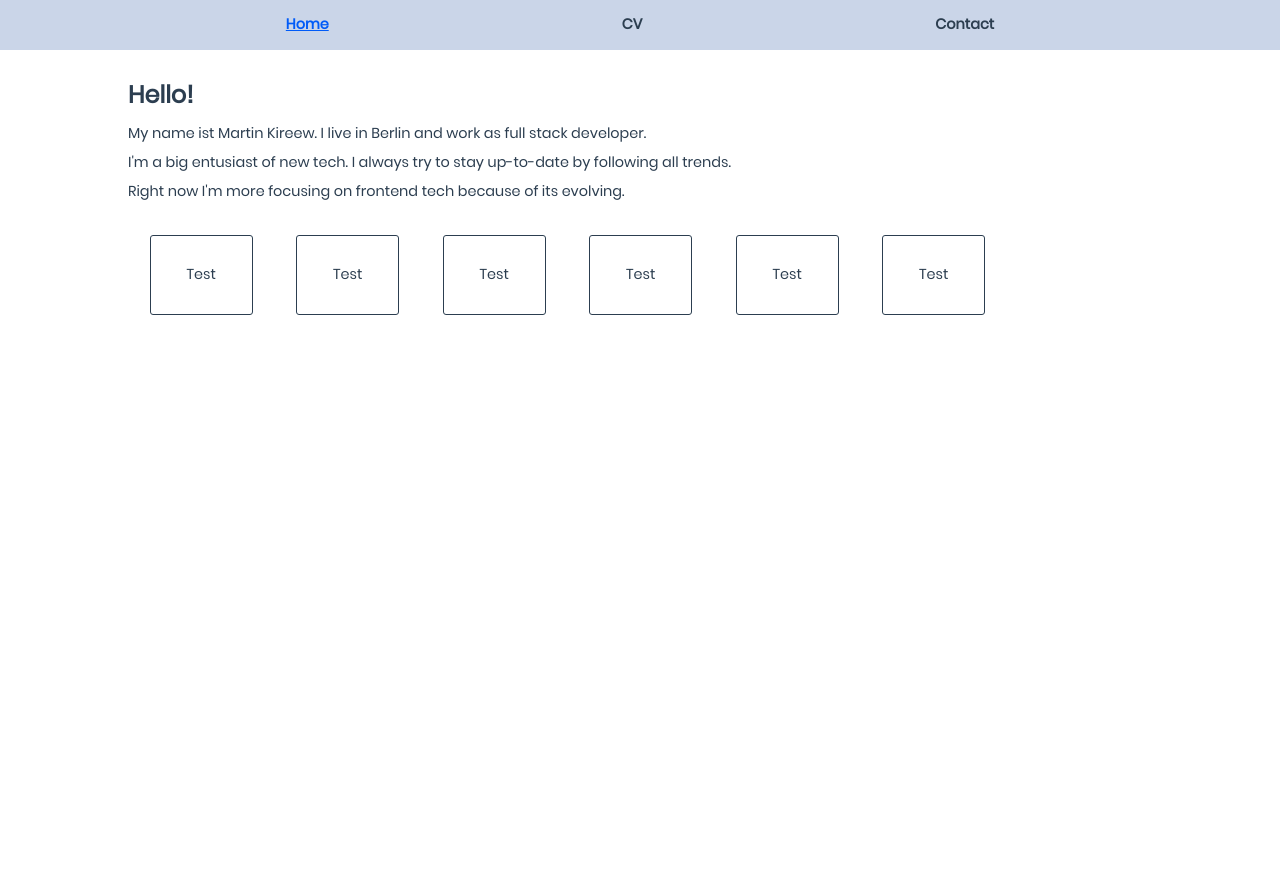
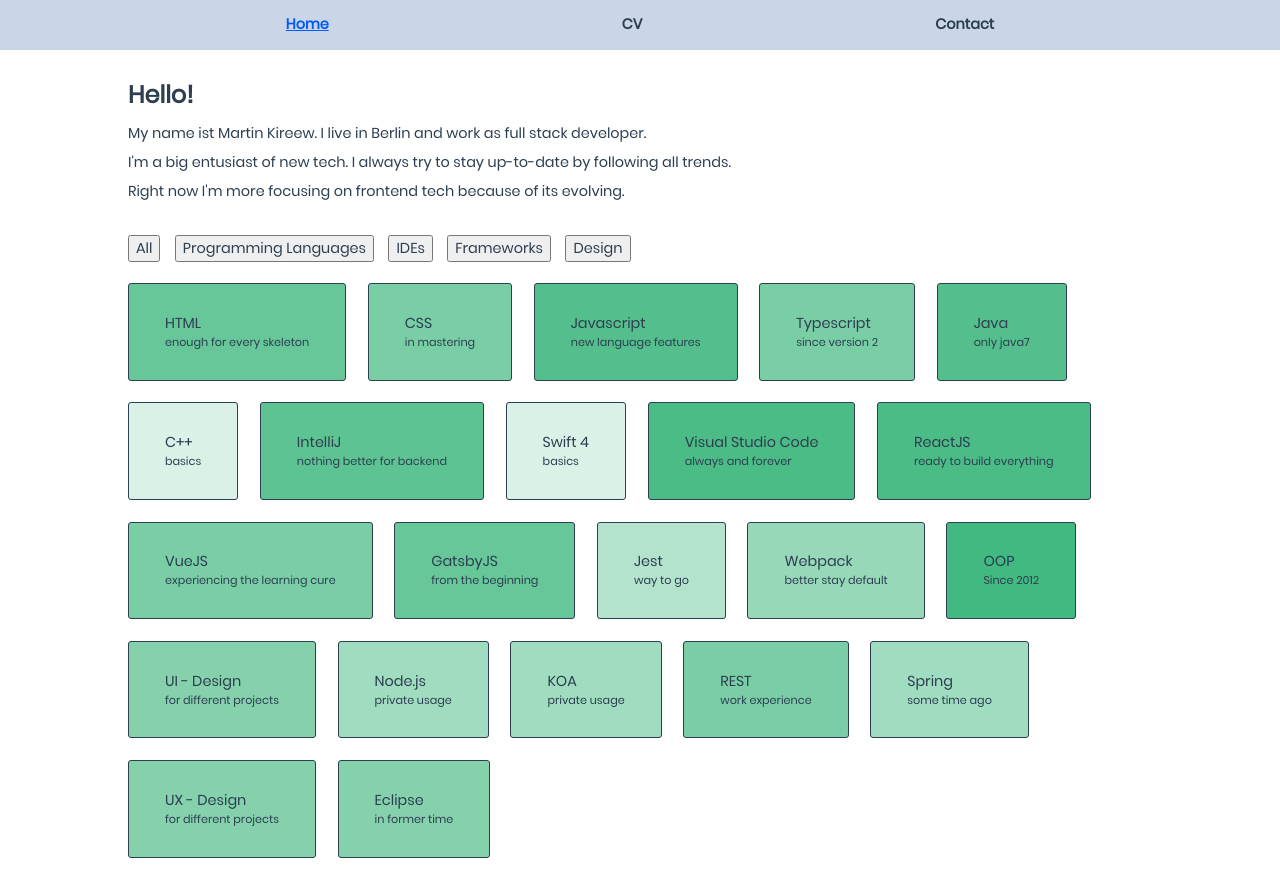
Before and after one commit to makiri1993/my-website, a Vue app: page / in a window 1280 px wide. Before the commit the page ends 800 px from the top, so only its background shows below. Built offline with nearby package versions, Linux system fonts and the light colour scheme; the HTML template or start-up script is replaced by a standard one.

Commit message:
page transition and skills

```diff
--- a/src/App.vue
+++ b/src/App.vue
@@ -6,7 +6,9 @@
       <router-link class="mx-1" to="/test">Contact</router-link>
     </Nav>
     <div class="container">
-      <router-view/>
+      <transition name="fade">
+        <router-view/>
+      </transition>
     </div>
   </div>
 </template>
@@ -24,6 +26,18 @@
 </script>
 
 <style>
+.fade-enter-active,
+.fade-leave-active {
+  transition-duration: 0.3s;
+  transition-property: opacity;
+  transition-timing-function: ease-in-out;
+}
+
+.fade-enter,
+.fade-leave-active {
+  opacity: 0;
+}
+
 @font-face {
   font-family: 'Poppins';
   font-style: normal;
@@ -32,6 +46,7 @@
 }
 :root {
   --color-black: #2c3e50;
+  --color-green: #42b983;
   --color-active-link: #005bf8;
   --color-navbar: #cad5e8;
 
@@ -42,6 +57,7 @@
   --large-space: 2rem;
   --extra-large-space: 2.5rem;
 
+  --smaller-font-size: 1.4vh;
   --standard-font-size: 1.8vh;
   --bigger-font-size: 2.2vh;
   --h1-font-size: 3vh;
@@ -51,6 +67,7 @@
   --standard-border-radius: 3px;
   --max-width: 80vw;
 }
+
 * {
   margin: 0;
   font-family: 'Poppins', Helvetica, Arial, sans-serif;
--- a/src/components/Introduction.vue
+++ b/src/components/Introduction.vue
@@ -23,9 +23,7 @@
 import { Prop } from 'vue-property-decorator'
 
 @Component
-export default class Introduction extends Vue {
-  @Prop() private testMessage: string = 'Hello World'
-}
+export default class Introduction extends Vue {}
 </script>
 <style scoped>
 .container {
--- a/src/components/Skills/SkillElement.vue
+++ b/src/components/Skills/SkillElement.vue
@@ -1,15 +1,33 @@
 <template>
-  <div class="skill-element mx-3 py-4 px-5" :style="skill.level">{{skill.name}}</div>
+  <div
+    class="skill-element mr-3 mb-3 py-4 px-5"
+    :style="getLevel"
+    data-aos="zoom-in"
+    :data-aos-delay="delay"
+  >
+    <p>{{skill.name}}</p>
+    <p class="description">{{skill.description}}</p>
+  </div>
 </template>
 <script lang="ts">
 import Vue from 'vue'
 import Component from 'vue-class-component'
 import { Prop } from 'vue-property-decorator'
+import { Properties } from 'csstype'
 import { SkillsData } from '@/components/Skills/Skills.vue'
 
 @Component
 export default class SkillElement extends Vue {
   @Prop() private skill!: SkillsData
+  private delay: number = 0
+
+  private created() {
+    this.delay = this.skill.level * 30
+  }
+
+  private get getLevel(): Properties {
+    return { backgroundColor: `rgb(66,185,128,${this.skill.level / 100})` }
+  }
 }
 </script>
 <style scoped>
@@ -17,5 +35,11 @@
   display: block;
   border-radius: var(--standard-border-radius);
   border: var(--standard-border);
+  background-color: var(--color-green);
+  text-align: left;
+}
+
+.description {
+  font-size: var(--smaller-font-size);
 }
 </style>
--- a/src/components/Skills/Skills.vue
+++ b/src/components/Skills/Skills.vue
@@ -1,6 +1,20 @@
 <template>
-  <div class="skill-container">
-    <SkillElement v-for="(el,index) in skills" :key="index" :skill="el"/>
+  <div class="skills-container">
+    <div class="category-buttons-container mb-3">
+      <button class="mr-2" @click="handleCategories('all')">All</button>
+      <button class="mr-2" @click="handleCategories('programming')">Programming Languages</button>
+      <button class="mr-2" @click="handleCategories('ide')">IDEs</button>
+      <button class="mr-2" @click="handleCategories('framework')">Frameworks</button>
+      <button class="mr-2" @click="handleCategories('design')">Design</button>
+    </div>
+    <div class="skill-container">
+      <SkillElement
+        v-for="(el,index) in skills"
+        :key="index"
+        :skill="el"
+        v-show="getShowForCategory(el.category)"
+      />
+    </div>
   </div>
 </template>
 <script lang="ts">
@@ -9,15 +23,19 @@
 import SkillElement from '@/components/Skills/SkillElement.vue'
 import { Prop } from 'vue-property-decorator'
 
-export enum SKillLevel {
-  BEGINNER = '',
-  INTERMEDIATE = '',
-  HOBBY = '',
+export enum Category {
+  ALL = 'all',
+  PROGRAMMING = 'programming',
+  IDE = 'ide',
+  FRAMEWORK = 'framework',
+  DESIGN = 'design',
 }
 
 export interface SkillsData {
   name: string
-  level: SKillLevel
+  description: string
+  level: number
+  category: Category
 }
 
 @Component({
@@ -27,12 +45,77 @@
 })
 export default class Skills extends Vue {
   @Prop() private skills!: SkillsData[]
+  private showProgramming: boolean = true
+  private showIde: boolean = true
+  private showFramework: boolean = true
+  private showDesign: boolean = true
+
+  private handleCategories(category: Category): void {
+    switch (category) {
+      case Category.ALL:
+        this.showProgramming = true
+        this.showIde = true
+        this.showFramework = true
+        this.showDesign = true
+        break
+      case Category.PROGRAMMING:
+        this.showProgramming = true
+        this.showIde = false
+        this.showFramework = false
+        this.showDesign = false
+        break
+      case Category.IDE:
+        this.showProgramming = false
+        this.showIde = true
+        this.showFramework = false
+        this.showDesign = false
+        break
+      case Category.FRAMEWORK:
+        this.showProgramming = false
+        this.showIde = false
+        this.showFramework = true
+        this.showDesign = false
+        break
+      case Category.DESIGN:
+        this.showProgramming = false
+        this.showIde = false
+        this.showFramework = false
+        this.showDesign = true
+        break
+    }
+  }
+
+  private getShowForCategory(category: Category): boolean {
+    switch (category) {
+      case Category.PROGRAMMING:
+        return this.showProgramming
+      case Category.IDE:
+        return this.showIde
+      case Category.FRAMEWORK:
+        return this.showFramework
+      case Category.DESIGN:
+        return this.showDesign
+    }
+    return true
+  }
 }
 </script>
 <style scoped>
+.skills-container {
+  display: flex;
+  flex-direction: column;
+  width: 100%;
+}
+
+.category-buttons-container {
+  display: flex;
+  flex-direction: row;
+  justify-content: start;
+}
+
 .skill-container {
   display: flex;
   flex-direction: row;
-  width: 100%;
+  flex-wrap: wrap;
 }
 </style>
--- a/src/views/Home.vue
+++ b/src/views/Home.vue
@@ -8,7 +8,7 @@
 <script lang="ts">
 import { Component, Vue } from 'vue-property-decorator'
 import Introduction from '@/components/Introduction.vue'
-import Skills, { SkillsData } from '@/components/Skills/Skills.vue'
+import Skills, { SkillsData, Category } from '@/components/Skills/Skills.vue'
 
 @Component({
   components: {
@@ -18,12 +18,28 @@
 })
 export default class Home extends Vue {
   private skills: SkillsData[] = [
-    { name: 'Test' },
-    { name: 'Test' },
-    { name: 'Test' },
-    { name: 'Test' },
-    { name: 'Test' },
-    { name: 'Test' },
+    { name: 'HTML', description: 'enough for every skeleton', level: 80, category: Category.PROGRAMMING },
+    { name: 'CSS', description: 'in mastering', level: 70, category: Category.PROGRAMMING },
+    { name: 'Javascript', description: 'new language features', level: 90, category: Category.PROGRAMMING },
+    { name: 'Typescript', description: 'since version 2', level: 70, category: Category.PROGRAMMING },
+    { name: 'Java', description: 'only java7', level: 90, category: Category.PROGRAMMING },
+    { name: 'C++', description: 'basics', level: 20, category: Category.PROGRAMMING },
+    { name: 'IntelliJ', description: 'nothing better for backend', level: 85, category: Category.IDE },
+    { name: 'Swift 4', description: 'basics', level: 20, category: Category.PROGRAMMING },
+    { name: 'Visual Studio Code', description: 'always and forever', level: 95, category: Category.IDE },
+    { name: 'ReactJS', description: 'ready to build everything', level: 95, category: Category.FRAMEWORK },
+    { name: 'VueJS', description: 'experiencing the learning cure', level: 70, category: Category.FRAMEWORK },
+    { name: 'GatsbyJS', description: 'from the beginning', level: 80, category: Category.FRAMEWORK },
+    { name: 'Jest', description: 'way to go', level: 40, category: Category.PROGRAMMING },
+    { name: 'Webpack', description: 'better stay default', level: 55, category: Category.PROGRAMMING },
+    { name: 'OOP', description: 'Since 2012', level: 100, category: Category.PROGRAMMING },
+    { name: 'UI - Design', description: 'for different projects', level: 65, category: Category.DESIGN },
+    { name: 'Node.js', description: 'private usage', level: 50, category: Category.PROGRAMMING },
+    { name: 'KOA', description: 'private usage', level: 50, category: Category.FRAMEWORK },
+    { name: 'REST', description: 'work experience', level: 70, category: Category.PROGRAMMING },
+    { name: 'Spring', description: 'some time ago', level: 50, category: Category.FRAMEWORK },
+    { name: 'UX - Design', description: 'for different projects', level: 65, category: Category.DESIGN },
+    { name: 'Eclipse', description: 'in former time', level: 65, category: Category.IDE },
   ]
 }
 </script>
```
